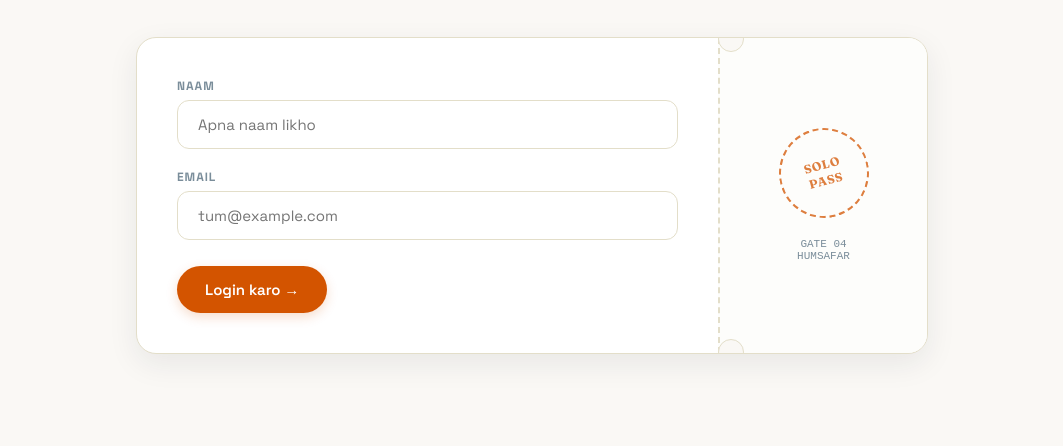
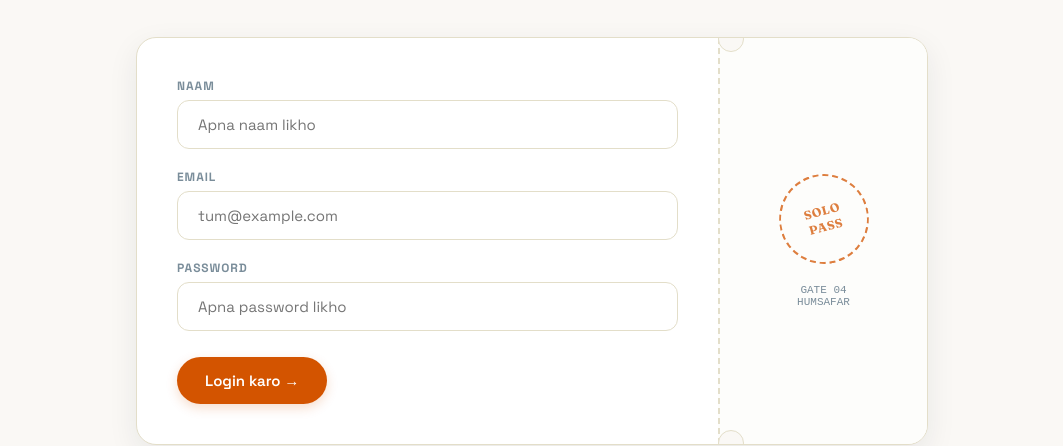
Before and after one commit to Silent-Aditi/travel-website, a website: page index.html in a window 1280 px wide. Shown: the part 358-804 px from the top of the page, without its empty margins (108-1171 px from the left). Drawn offline with Linux system fonts and the light colour scheme.

Commit message:
Add password field and update styling

```diff
--- a/index.html
+++ b/index.html
@@ -5,7 +5,7 @@
   <meta charset="UTF-8">
   <meta name="viewport" content="width=device-width, initial-scale=1.0">
   <title>Humsafar — Akela Chal, Saathi Mil Jayega</title>
-  <link rel="stylesheet" href="style_v1.css">
+  <link rel="stylesheet" href="style.css">
 </head>
 
 <body>
@@ -38,6 +38,8 @@
           <input type="text" id="login-name" placeholder="Apna naam likho">
           <label class="field-label">Email</label>
           <input type="email" id="login-email" placeholder="tum@example.com">
+          <label class="field-label">Password</label>
+          <input type="password" id="login-password" placeholder="Apna password likho">
           <div style="margin-top:26px;">
             <button class="btn btn-primary" onclick="doLogin()">Login karo →</button>
           </div>
--- a/style.css
+++ b/style.css
@@ -282,7 +282,7 @@ body {
   margin-top: 0;
 }
 
-input[type="text"], input[type="email"] {
+input[type="text"], input[type="email"], input[type="password"] {
   width: 100%;
   padding: 14px 20px;
   border-radius: 12px;
@@ -295,7 +295,7 @@ input[type="text"], input[type="email"] {
   transition: var(--transition);
 }
 
-input[type="text"]:focus, input[type="email"]:focus {
+input[type="text"]:focus, input[type="email"]:focus, input[type="password"]:focus {
   border-color: var(--teal);
   box-shadow: 0 0 0 4px rgba(0, 108, 116, 0.1);
 }
```
